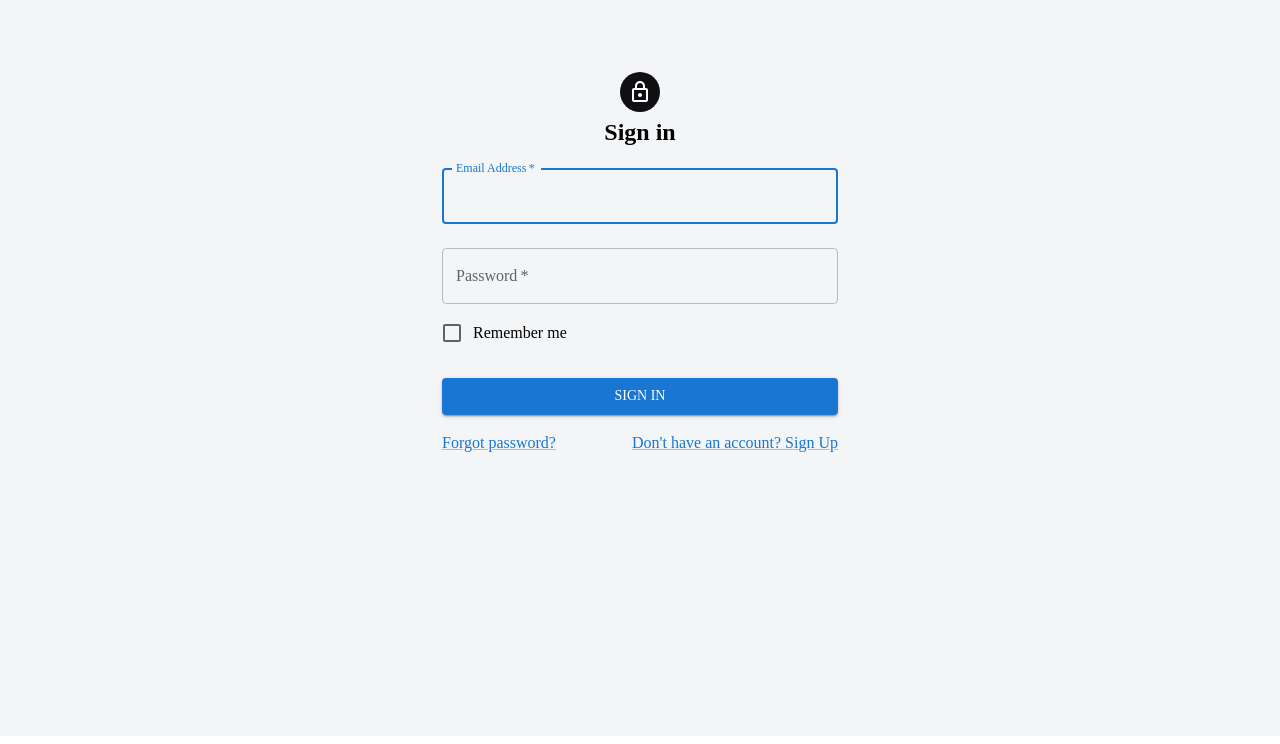
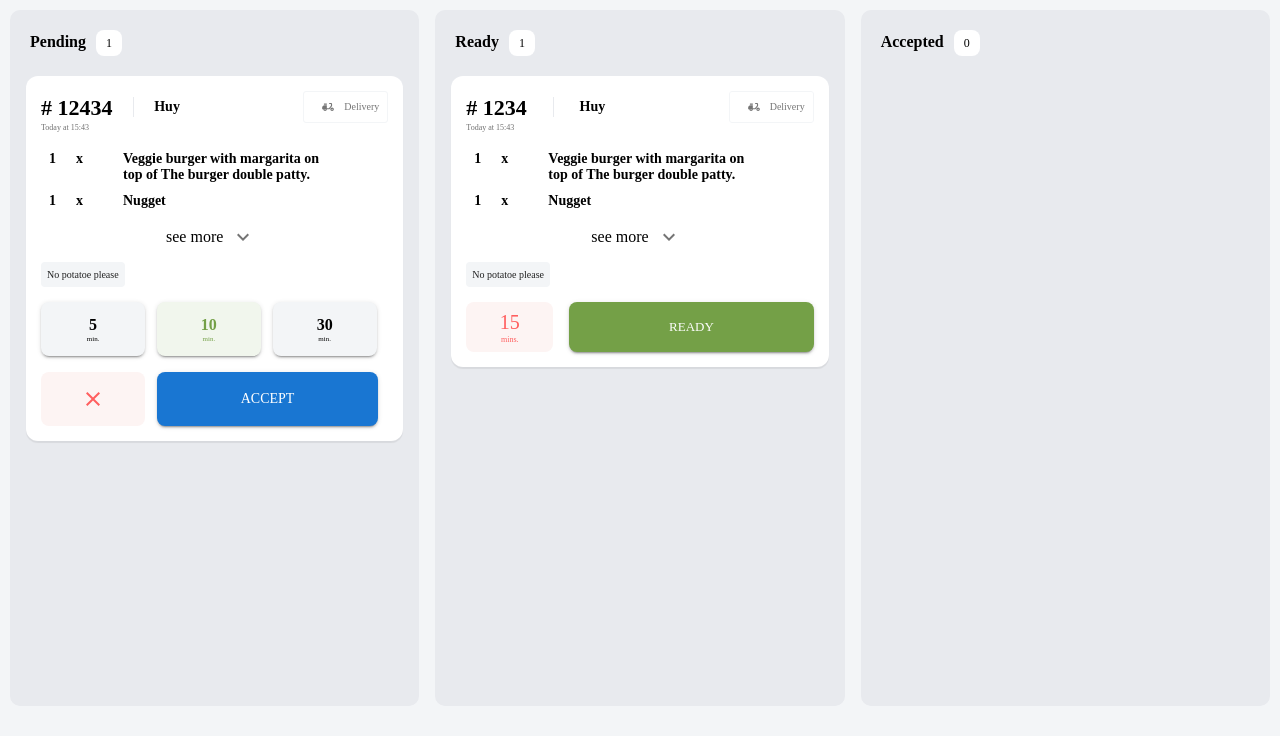
Before and after one commit to quochuy278/munchi-merchant, a React (Create React App) app: page / in a window 1280 px wide. Shown: the top 744 px of the page. Built offline with nearby package versions, Linux system fonts and the light colour scheme.

Commit message:
remove auth page

```diff
--- a/src/app/App.tsx
+++ b/src/app/App.tsx
@@ -1,29 +1,24 @@
 import { Route, Routes } from "react-router-dom";
 import ClockComponent from "../components/countdownlock";
 
-import { AuthPage, DetailPage, ErrorPage, MainPage } from "../pages";
-import ProtectedRoutes from "../utils/ProtectedRoutes";
+import { DetailPage, ErrorPage, MainPage } from "../pages";
+
 import "./App.css";
 
 function App() {
   return (
     <Routes>
-      <Route path="/" element={<AuthPage />} />
       <Route path="/clock" element={<ClockComponent />} />
       <Route
-        path="/dashboard"
+        path="/"
         element={
-          <ProtectedRoutes>
             <MainPage />
-          </ProtectedRoutes>
         }
       />
       <Route
         path="/detail"
         element={
-          <ProtectedRoutes>
             <DetailPage />
-          </ProtectedRoutes>
         }
       >
         <Route path="/detail/:detailId" element={<DetailPage />} />
--- a/src/pages/authpage/index.tsx
+++ /dev/null
@@ -1,97 +0,0 @@
-import { Avatar, Box, Button, Checkbox, FormControlLabel, Grid, TextField, Typography ,Link, Container} from "@mui/material";
-import React from "react";
-import MainContent from "../../components/container/MainContent";
-import LockOutlinedIcon from "@mui/icons-material/LockOutlined";
-import { useDispatch } from "react-redux";
-import { login } from "../../store/auth-slice";
-import { useNavigate } from "react-router-dom";
-
-const AuthPage = () => {
-    const dispatch = useDispatch()
-     const navigate = useNavigate();
-     const handleSubmit = (event: React.FormEvent<HTMLFormElement>) => {
-       event.preventDefault();
-
-       const data = new FormData(event.currentTarget);
-      //  console.log({
-      //    email: data.get("email"),
-      //    password: data.get("password"),
-      //  });
-       dispatch(login())
-          navigate("/dashboard", { replace: true });
-     };
-  return (
-    <MainContent>
-      <Container component="main" maxWidth="xs">
-        <Box
-          sx={{
-            marginTop: 8,
-            display: "flex",
-            flexDirection: "column",
-            alignItems: "center",
-          }}
-        >
-          <Avatar sx={{ m: 1, bgcolor: "secondary.main" }}>
-            <LockOutlinedIcon />
-          </Avatar>
-          <Typography component="h1" variant="h5">
-            Sign in
-          </Typography>
-          <Box
-            component="form"
-            onSubmit={handleSubmit}
-            noValidate
-            sx={{ mt: 1 }}
-          >
-            <TextField
-              margin="normal"
-              required
-              fullWidth
-              id="email"
-              label="Email Address"
-              name="email"
-              autoComplete="email"
-              autoFocus
-            />
-            <TextField
-              margin="normal"
-              required
-              fullWidth
-              name="password"
-              label="Password"
-              type="password"
-              id="password"
-              autoComplete="current-password"
-            />
-            <FormControlLabel
-              control={<Checkbox value="remember" color="primary" />}
-              label="Remember me"
-            />
-            <Button
-              type="submit"
-              fullWidth
-              variant="contained"
-              sx={{ mt: 3, mb: 2 }}
-            >
-              Sign In
-            </Button>
-            <Grid container>
-              <Grid item xs>
-                <Link href="#" variant="body2">
-                  Forgot password?
-                </Link>
-              </Grid>
-              <Grid item>
-                <Link href="#" variant="body2">
-                  {"Don't have an account? Sign Up"}
-                </Link>
-              </Grid>
-            </Grid>
-          </Box>
-        </Box>
-      </Container>
-    </MainContent>
-  );
-};
-
-export default AuthPage;
--- a/src/pages/index.ts
+++ b/src/pages/index.ts
@@ -1,6 +1,5 @@
 import MainPage from "./mainpage";
 import DetailPage from "./detailpage";
-import AuthPage from "./authpage";
 import ErrorPage from "./errorpage";
 
-export { MainPage, DetailPage, AuthPage, ErrorPage };
+export { MainPage, DetailPage, ErrorPage };
--- a/src/pages/mainpage/index.tsx
+++ b/src/pages/mainpage/index.tsx
@@ -19,9 +19,9 @@ const MainPage = () => {
 
   const statusLoaded = useSelector(selectStatus);
   const { t } = useTranslation("common");
-  useEffect(() => {
-    dispatch(fetchOrders({ status: ["pending", "processing", "ready"] }));
-  }, []);
+  // useEffect(() => {
+  //   dispatch(fetchOrders({ status: ["pending", "processing", "ready"] }));
+  // }, []);
 
   const pendingOrders = orders.filter((order: Order) => {
     return order.status === OrderEnum.PENDING;
@@ -33,7 +33,7 @@ const MainPage = () => {
   const readyOrders = orders.filter((order: Order) => {
     return order.status === OrderEnum.READY;
   });
-
+console.log(statusLoaded)
   return (
     <MainContent>
       {statusLoaded ? (
--- a/src/utils/ProtectedRoutes.tsx
+++ /dev/null
@@ -1,20 +0,0 @@
-import { useSelector } from "react-redux";
-import { Navigate } from "react-router-dom";
-import { MainPage } from "../pages";
-import { Props } from "../shared/interfaces/props.interface";
-import { RootState } from "../store";
-
-const ProtectedRoutes = ({ children }: { children: JSX.Element }) => {
-  let isAuthenticated = useSelector(
-    (state: RootState) => state.auth.isAuthenticated
-  );
-
-  if (!isAuthenticated) {
-    // user is not authenticated
-    return <Navigate to="/" replace={true}/>;
-  }
-
-  return children;
-};
-
-export default ProtectedRoutes;
```
Also changed, not shown: src/pages/authpage/index.module.css (deleted).
